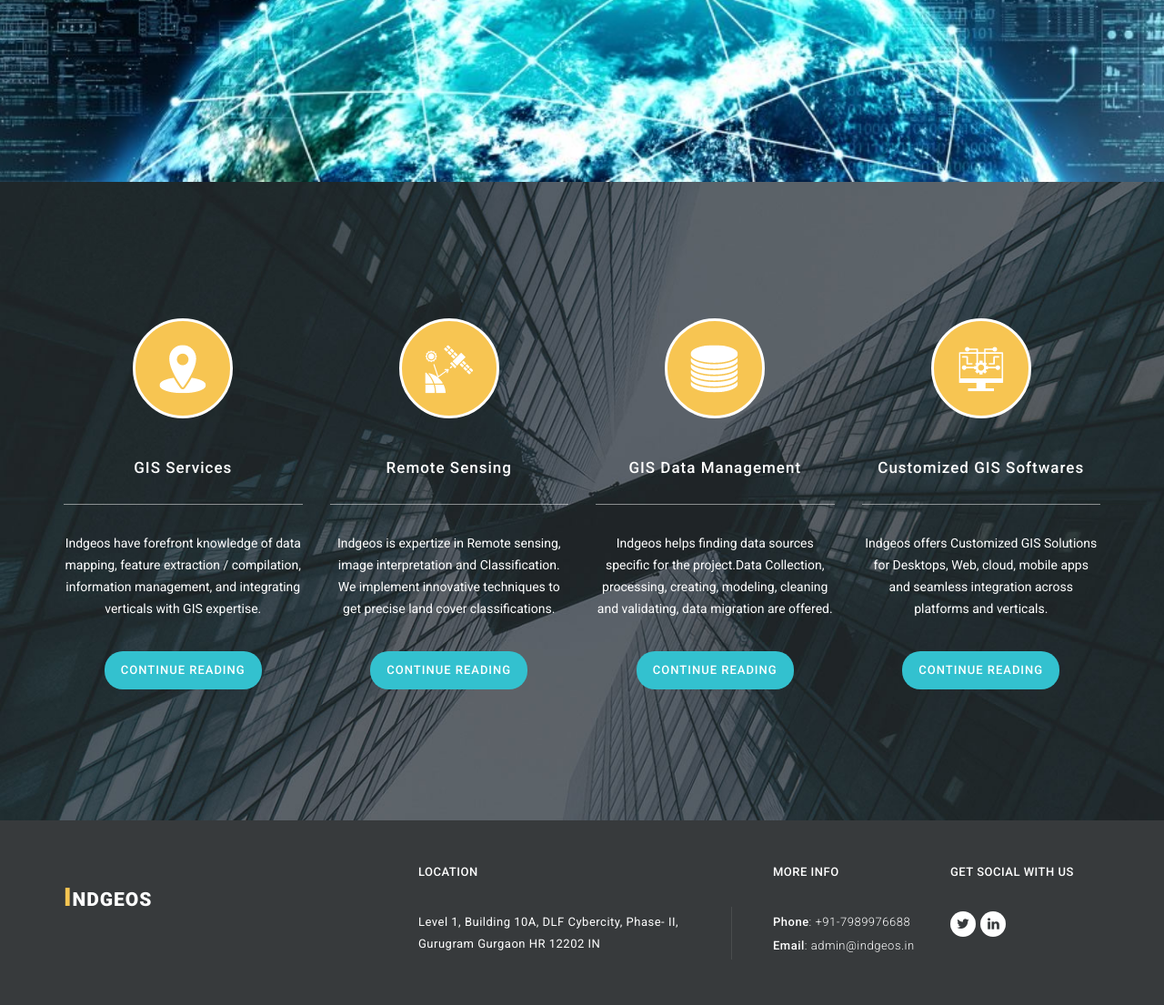
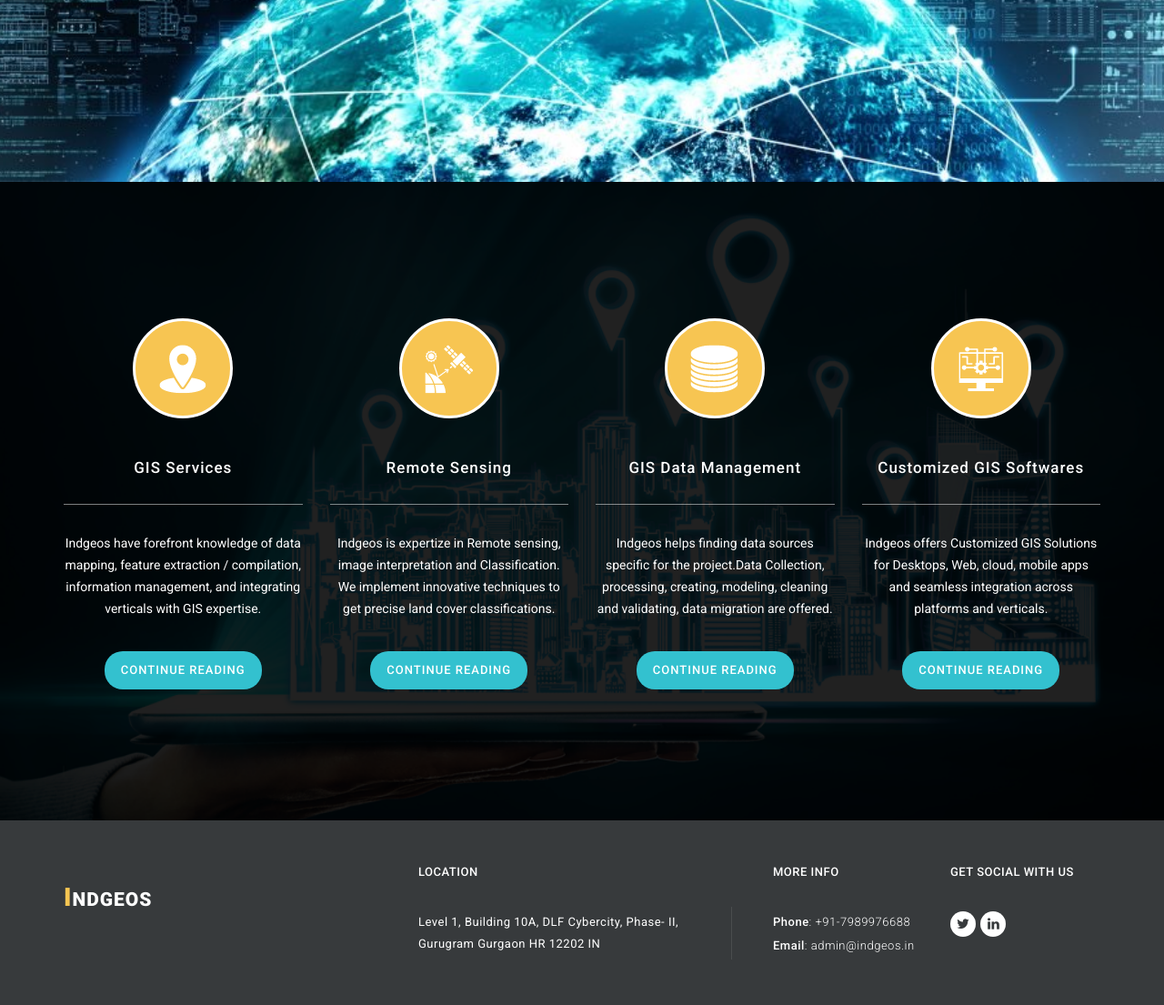
Before and after one commit to izonebusiness/indgeos, a PHP site: page / in a window 1280 px wide. Shown: the part 600-1705 px from the top of the page at 91% size. Run offline with PHP 8.4, Linux system fonts and the light colour scheme; some libraries are stand-ins or nearby versions.

Commit message:
Update templatemo-style.css

```diff
--- a/css/templatemo-style.css
+++ b/css/templatemo-style.css
@@ -250,7 +250,7 @@ bootstrap.min.css:5
 
 #about {
 	padding: 150px 0px;
-	background-image: url(../img/about-bg.jpg);
+	background-image: url(../img/gsp2.png);
 	background-repeat: no-repeat;
 	background-size: cover;
 	background-attachment: fixed;
```
